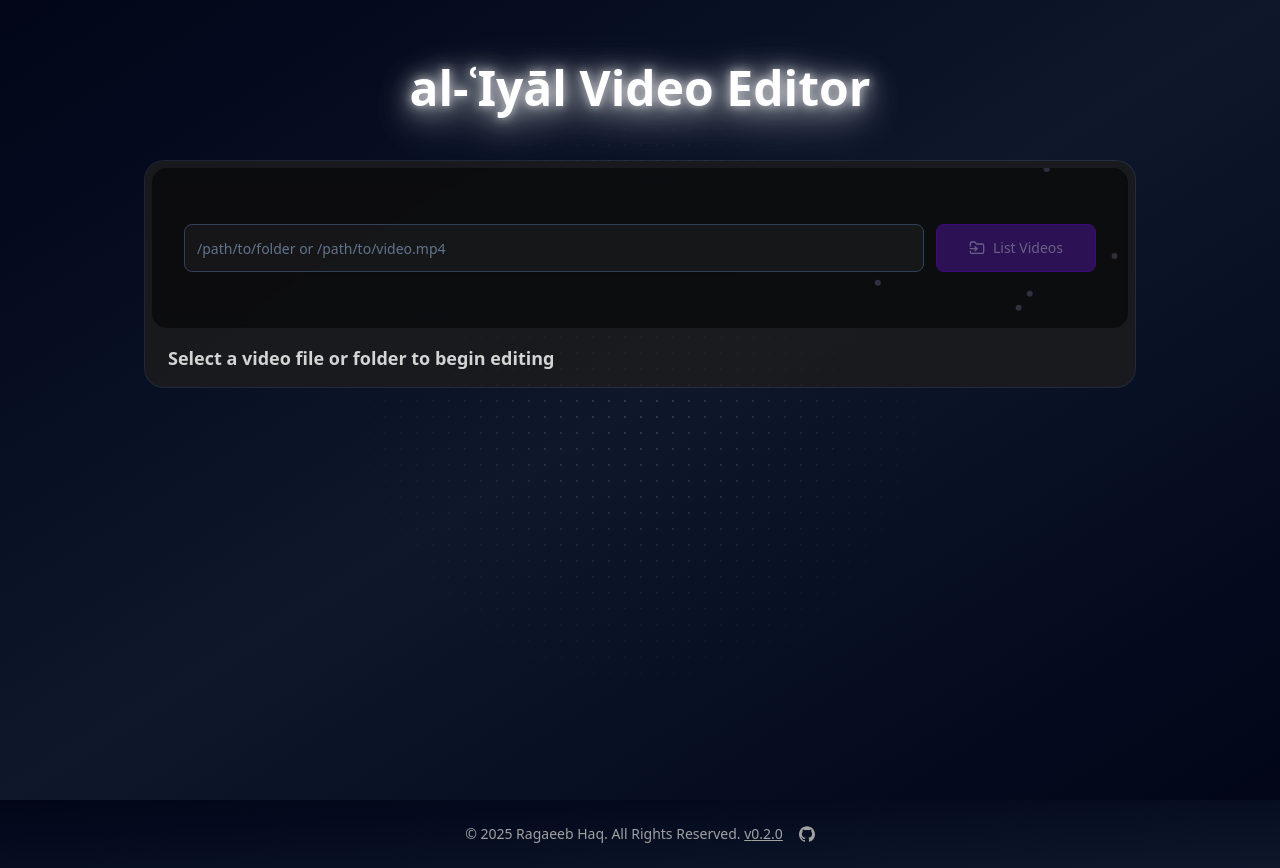
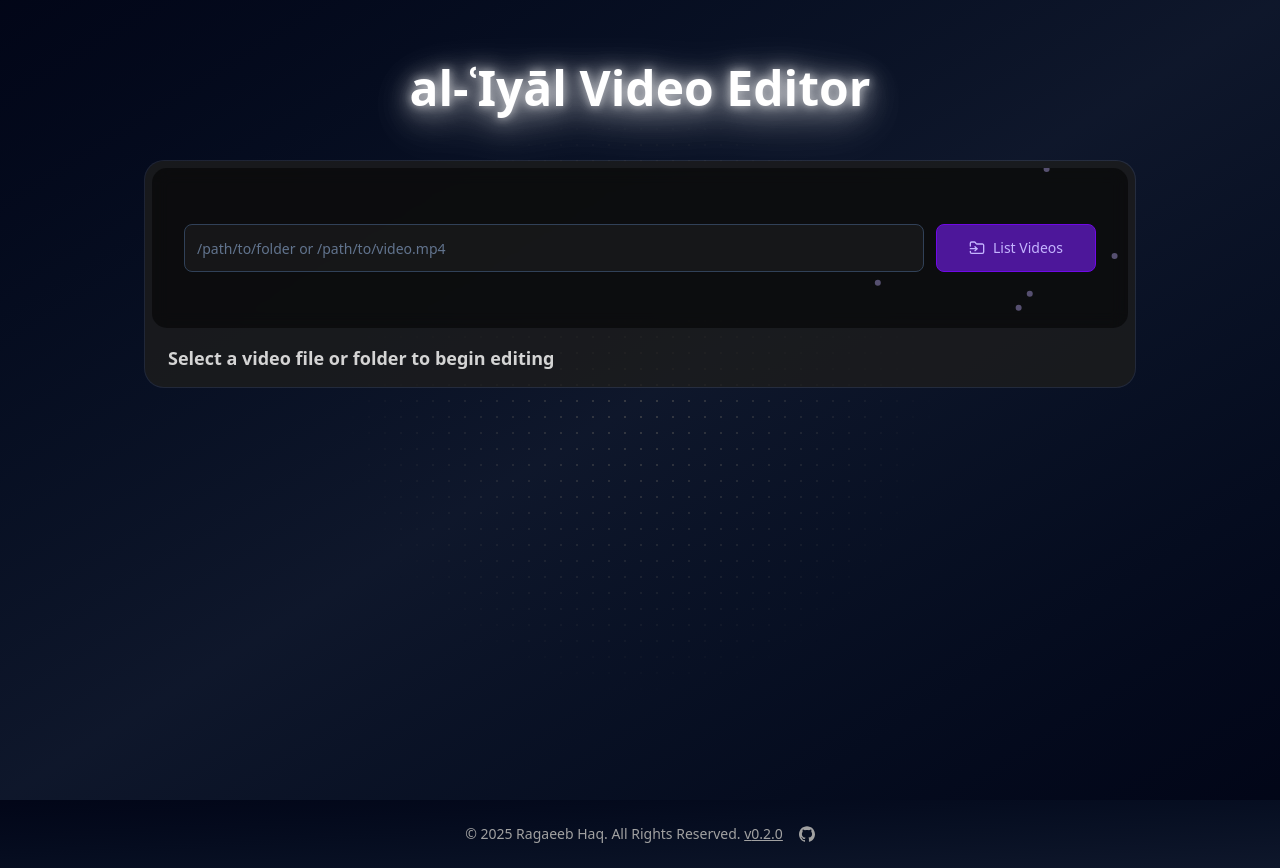
Before and after one commit to ragaeeb/al-iyaal, a Next.js app: page / in a window 1280 px wide. Built offline with nearby package versions, Linux system fonts and the light colour scheme.

Commit message:
Handle carriage returns in srt

```diff
--- a/src/app/page.tsx
+++ b/src/app/page.tsx
@@ -1,7 +1,7 @@
 'use client';
 
 import { useRouter } from 'next/navigation';
-import { useState } from 'react';
+import { useEffect, useRef } from 'react';
 import GlowText from '@/components/cuicui/glow-text';
 import { MainMenusGradientCard } from '@/components/cuicui/gradient-card';
 import AttractButton from '@/components/kokonutui/attract-button';
@@ -10,18 +10,13 @@ import { VIDEO_EXTENSIONS_PATTERN } from '@/lib/constants';
 
 const HomePage = () => {
     const router = useRouter();
-    const [inputPath, setInputPath] = useState('');
+    const ref = useRef<HTMLInputElement>(null);
 
-    const handleList = () => {
-        const path = inputPath.trim();
-        if (!path) {
-            return;
+    useEffect(() => {
+        if (ref.current) {
+            ref.current.value = localStorage.getItem('videoFolderPath') || '';
         }
-
-        const isFile = VIDEO_EXTENSIONS_PATTERN.test(path);
-        const encoded = encodeURIComponent(path);
-        router.push(isFile ? `/editor?path=${encoded}` : `/videos?path=${encoded}`);
-    };
+    }, []);
 
     return (
         <div className="min-h-screen bg-gradient-to-br from-slate-950 via-slate-900 to-slate-950 text-white">
@@ -34,23 +29,39 @@ const HomePage = () => {
                     title="Select a video file or folder to begin editing"
                     className="border-slate-800 bg-slate-900/50 p-8 backdrop-blur"
                 >
-                    <div className="flex gap-3">
+                    <form
+                        onSubmit={(e) => {
+                            e.preventDefault();
+                            const formData = new FormData(e.currentTarget);
+                            const path = (formData.get('videoFolderPath')! as string).trim();
+
+                            if (!path) {
+                                return;
+                            }
+
+                            localStorage.setItem('videoFolderPath', path);
+
+                            const isFile = VIDEO_EXTENSIONS_PATTERN.test(path);
+                            const encoded = encodeURIComponent(path);
+                            router.push(isFile ? `/editor?path=${encoded}` : `/videos?path=${encoded}`);
+                        }}
+                        className="flex gap-3"
+                    >
                         <Input
                             type="text"
+                            ref={ref}
+                            name="videoFolderPath"
+                            autoComplete="on"
                             placeholder="/path/to/folder or /path/to/video.mp4"
-                            value={inputPath}
-                            onChange={(e) => setInputPath(e.target.value)}
-                            onKeyDown={(e) => e.key === 'Enter' && handleList()}
                             className="h-12 flex-1 border-slate-700 bg-slate-800 text-white placeholder:text-slate-500 focus:border-blue-400 focus:shadow-[0_0_0_0.2rem_rgba(0,123,255,0.30)] focus:outline-none dark:focus:border-blue-700 dark:focus:shadow-[0_0_0_0.2rem_rgba(0,111,200,0.35)]"
                         />
                         <AttractButton
-                            onClick={handleList}
-                            disabled={!inputPath.trim()}
+                            type="submit"
                             className="h-12 bg-blue-600 px-8 hover:bg-blue-700"
                             text="List Videos"
                             hoverText="Browse Videos"
                         />
-                    </div>
+                    </form>
                 </MainMenusGradientCard>
             </div>
         </div>
--- a/src/app/videos/page.tsx
+++ b/src/app/videos/page.tsx
@@ -42,7 +42,10 @@ const VideosContent = () => {
                     setVideos(data.videos || []);
                 }
             } catch (error) {
-                console.error('Failed to load videos:', error);
+                // Don't log AbortError - it's expected during cleanup
+                if (error instanceof Error && error.name !== 'AbortError') {
+                    console.error('Failed to load videos:', error);
+                }
             } finally {
                 if (!controller.signal.aborted) {
                     setLoading(false);
@@ -52,7 +55,7 @@ const VideosContent = () => {
 
         loadVideos();
 
-        return () => controller.abort?.();
+        return () => controller.abort();
     }, [folderPath, router]);
 
     const handleVideoSelect = (video: VideoFile) => {
--- a/src/hooks/useVideoProcessing.ts
+++ b/src/hooks/useVideoProcessing.ts
@@ -14,14 +14,10 @@ export const useVideoProcessing = (videoPath: string, ranges: TimeRange[]) => {
                 return;
             }
 
-            console.log('ranges', ranges);
-
             const invalid = ranges.some((r) => {
                 const [start, end] = [r.start, r.end].map(parseTimeToSeconds);
                 return !Number.isFinite(start) || !Number.isFinite(end) || Number(start) < 0 || end <= start;
             });
-
-            console.log('invalid', invalid);
 
             if (invalid) {
                 toast.error('Please ensure each time range has start < end and non-negative values');
--- a/src/lib/textUtils.ts
+++ b/src/lib/textUtils.ts
@@ -61,7 +61,7 @@ export const parseSrtTime = (timeString: string) => {
 };
 
 export const parseSrt = (content: string) => {
-    const blocks = content.trim().split('\n\n');
+    const blocks = content.trim().replace(/\r\n/g, '\n').split('\n\n');
     const subtitles: SubtitleEntry[] = [];
 
     for (const block of blocks) {
```
Also changed, not shown: 1 other file (tests, documents, lock files or other folders).
